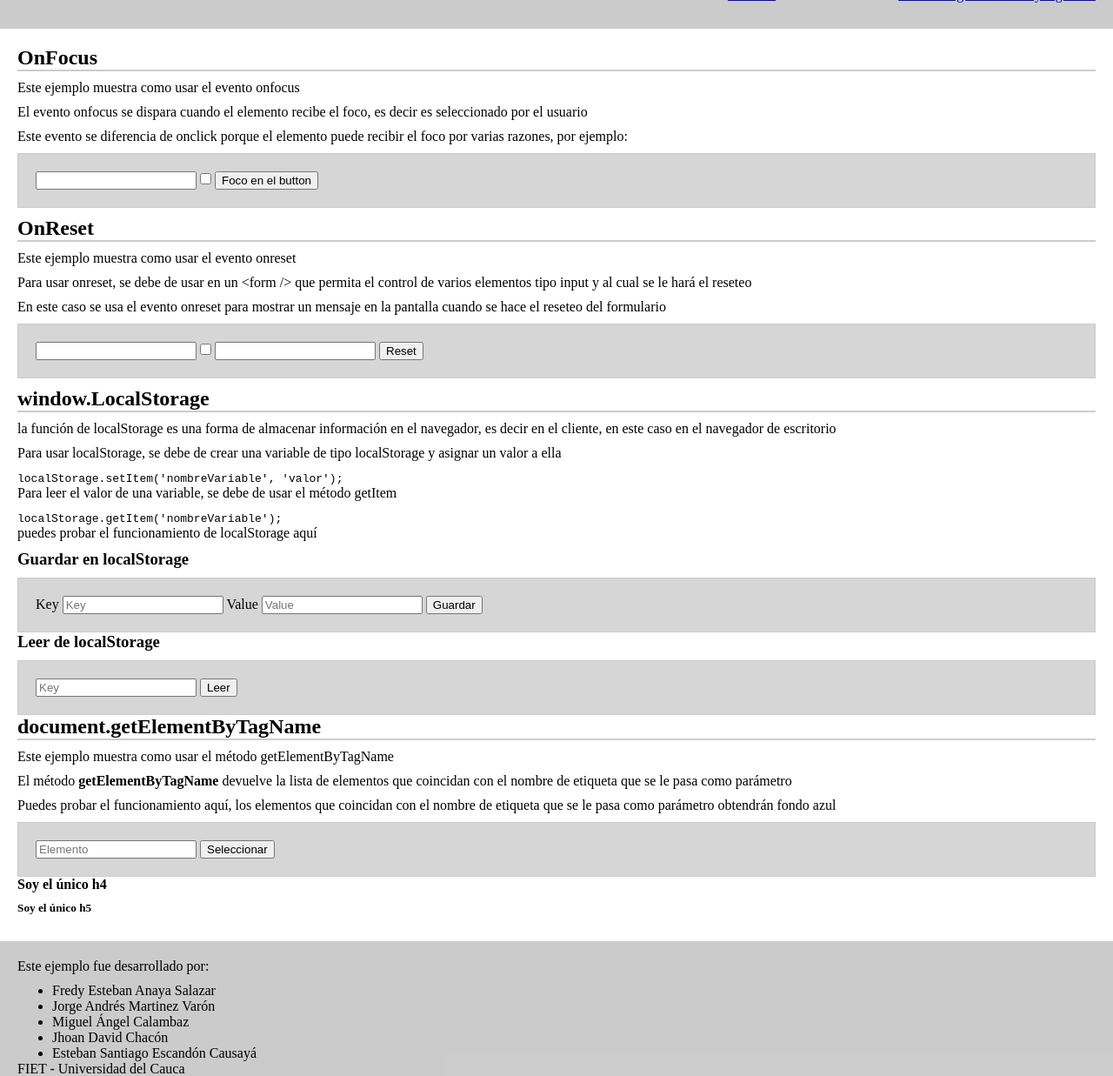
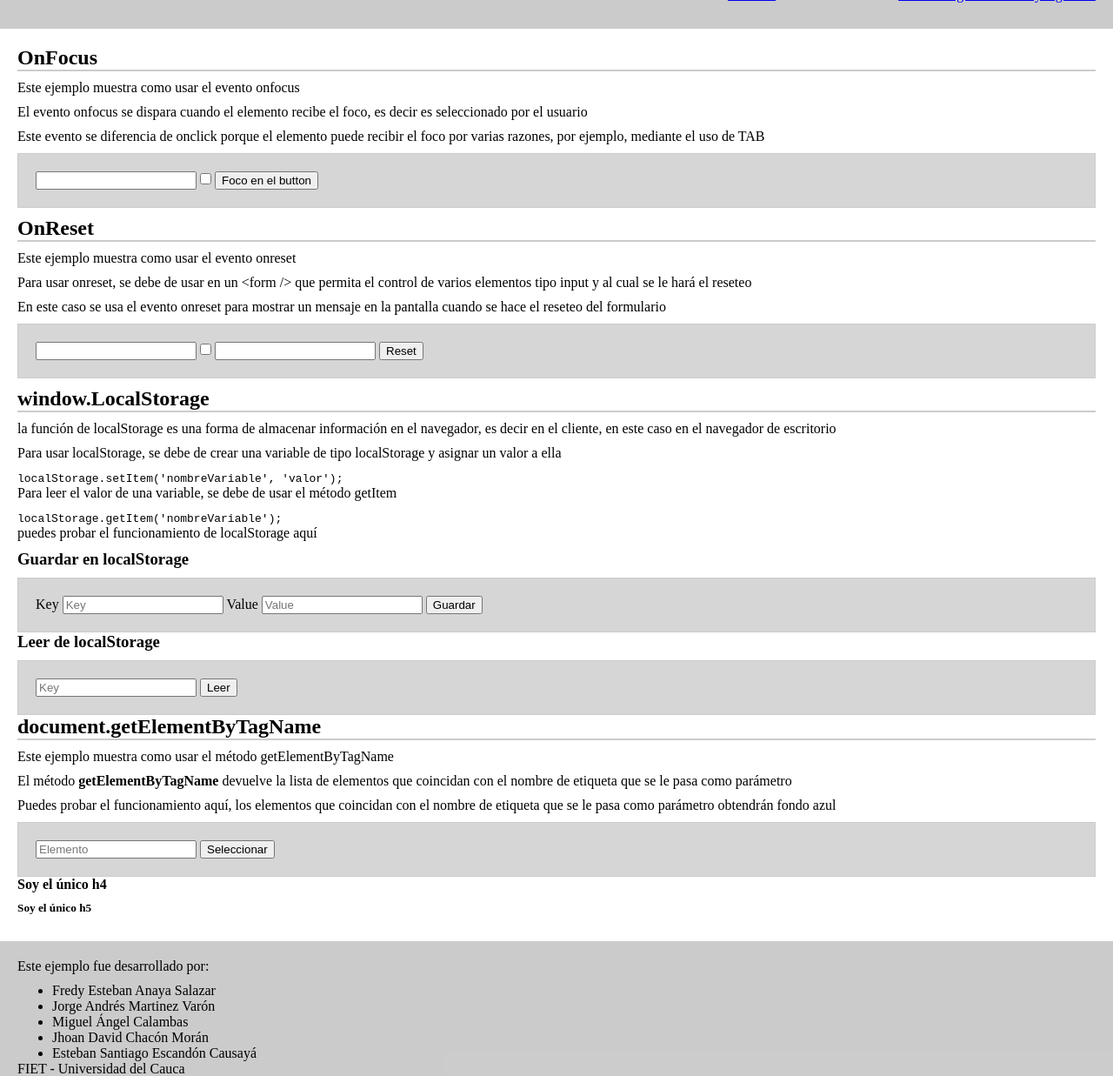
Before and after one commit to Whouaaass/uniExpose, a plain HTML site: page js-presentation-examples/index.html in a window 1280 px wide. Shown: the part 63-1300 px from the top of the page at 87% size. Drawn offline with Linux system fonts and the light colour scheme.

Commit message:
JS Examples > Cambios

```diff
--- a/js-presentation-examples/index.html
+++ b/js-presentation-examples/index.html
@@ -30,7 +30,7 @@
         <p>Este ejemplo muestra como usar el evento onfocus</p>
         <p>El evento onfocus se dispara cuando el elemento recibe el foco, es decir es seleccionado por el usuario</p>
         <p>Este evento se diferencia de onclick porque el elemento puede recibir el foco por varias razones, por
-            ejemplo:
+            ejemplo, mediante el uso de TAB
         </p>
         <form onsubmit="noFormAction(event)">
             <input type="text" onfocus="focusOnInput()" />
@@ -102,8 +102,8 @@
         <ul>
             <li>Fredy Esteban Anaya Salazar</li>
             <li>Jorge Andrés Martinez Varón</li>
-            <li>Miguel Ángel Calambaz</li>
-            <li>Jhoan David Chacón</li>
+            <li>Miguel Ángel Calambas</li>
+            <li>Jhoan David Chacón Morán</li>
             <li>Esteban Santiago Escandón Causayá</li>
         </ul>
         <p>FIET - Universidad del Cauca
--- a/js-presentation-examples/script.js
+++ b/js-presentation-examples/script.js
@@ -26,7 +26,7 @@ function handleSaveKey(e) {
     const key = e.target.elements.key.value;
     const value = e.target.elements.value.value;
     // set the key and value in localStorage
-    localStorage.setItem(key, value);
+    window.localStorage.setItem(key, value);
     // show the key and value in the label
     document.getElementById('localStorage-save-label').innerHTML = `Guardado\t${key}: ${value}`;
 }
@@ -36,7 +36,7 @@ function handleReadKey(e) {
     // get the key from the form through the name attribute
     const key = e.target.elements.key.value;
     // get the value from localStorage
-    const value = localStorage.getItem(key);
+    const value = window.localStorage.getItem(key);
     // show the key and value in the label
     document.getElementById('localStorage-read-label').innerHTML = `Leído\r${key}: ${value}`;
 }
```
